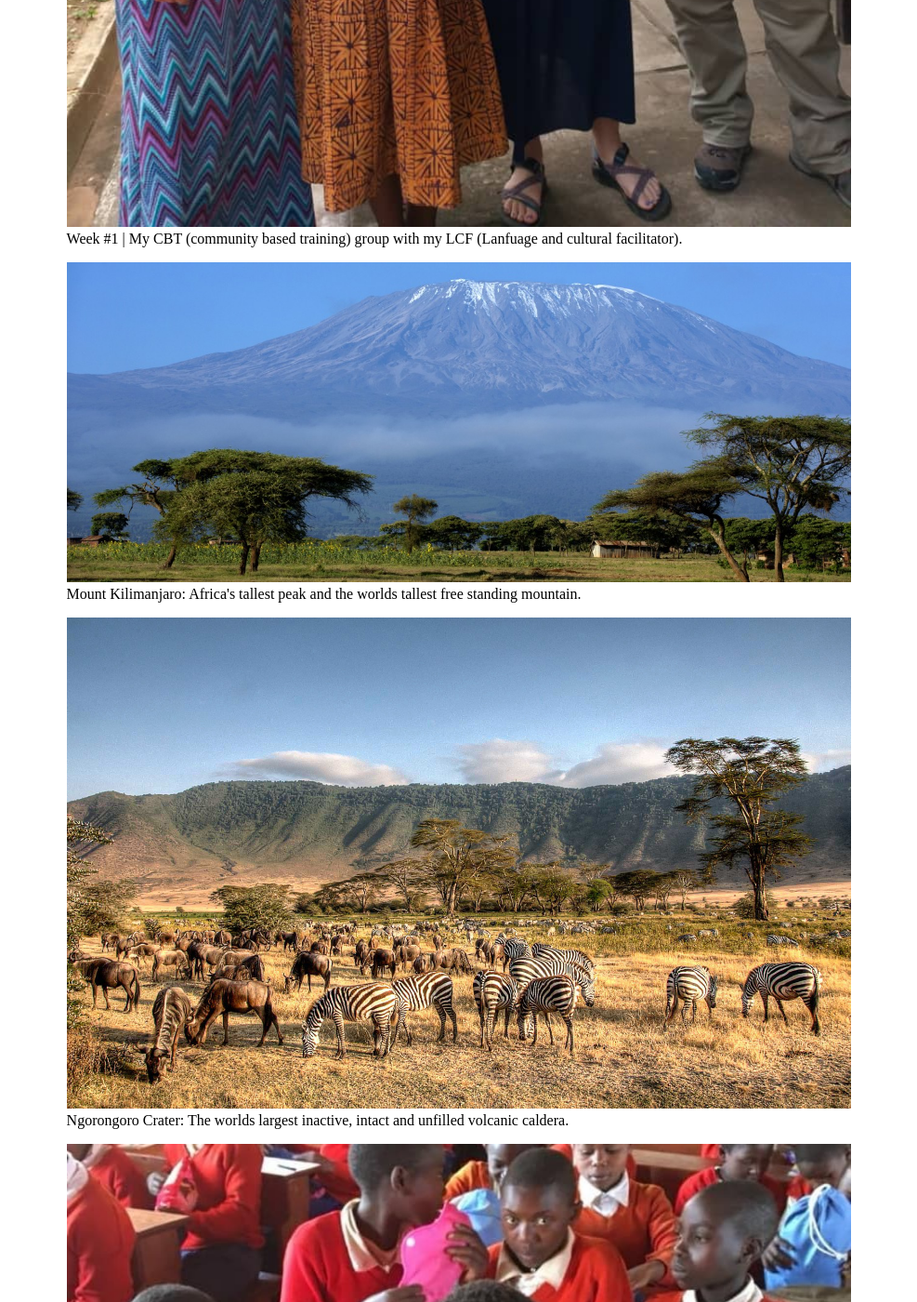
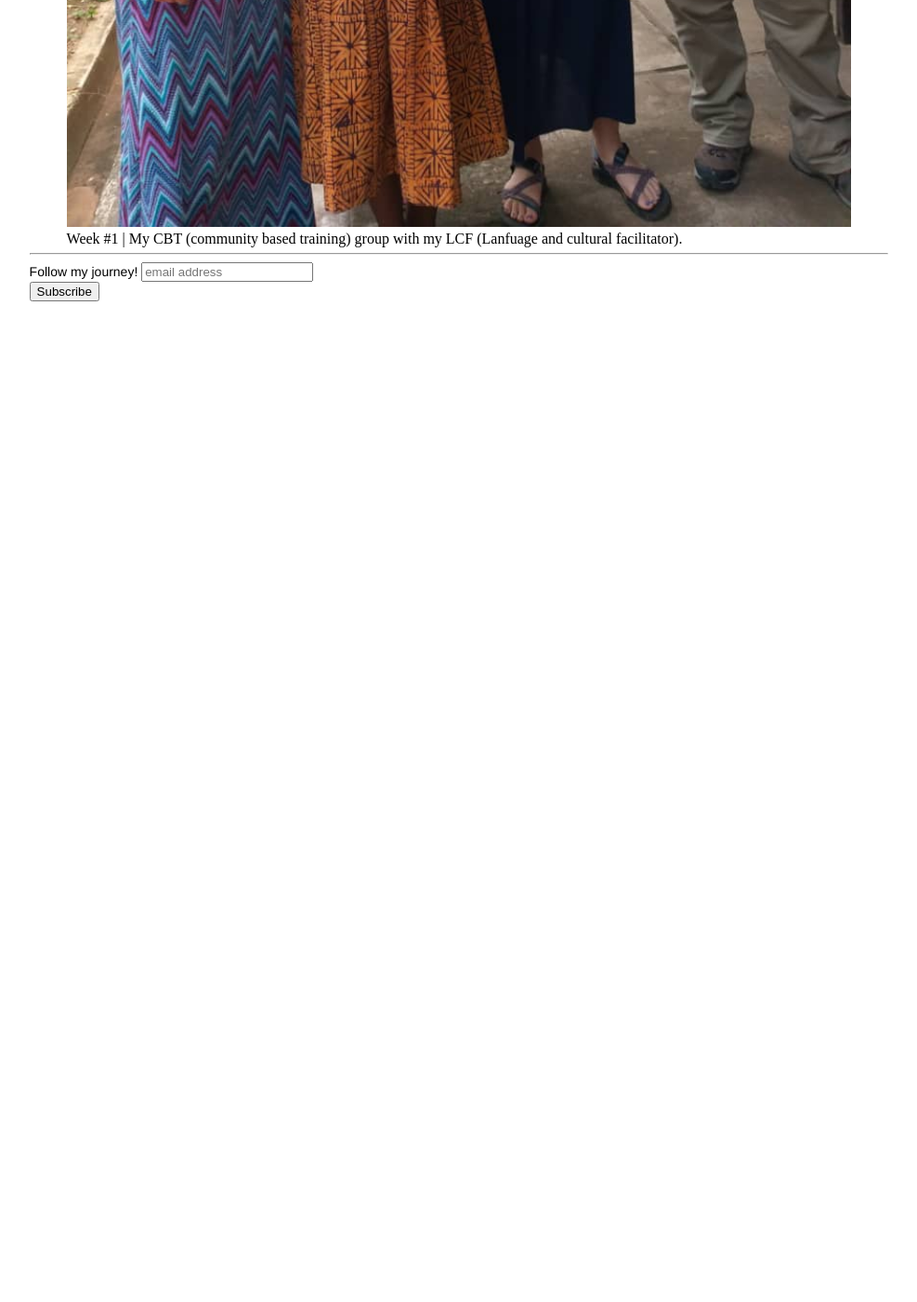
Before and after one commit to caliholman/caliholman.github.io, a Jekyll site: the page built from photos.html, in a window 1280 px wide and 1400 px high, scrolled down 9336 px. Shown: the whole window at 93% size, without its empty margins (146-1133 px from the left). Built offline with Jekyll 4.4.1, drawn with Linux system fonts in a browser that asks for light colours; comment, search, counter and statistics services are not loaded; after the commit the page ends 9660 px from its top, so only the background shows below that; some of the changed text lies outside the part shown.

Commit message:
reorganized post html/md file locations, also removed old photos

```diff
--- a/photos/photos.html
+++ b/photos.html
@@ -80,47 +80,3 @@ permalink: /photos/
 		Week #1 | My CBT (community based training) group with my LCF (Lanfuage and cultural facilitator).
 </figcaption>
 </figure>
-
-<figure>
-<img src="/img/kilimanjaro.jpg" 	style="width:100%">
-<figcaption>
-		Mount Kilimanjaro: Africa's tallest peak and the worlds tallest free standing mountain.
-</figcaption>
-</figure>
-<figure>
-<img src="/img/ngorongoro_crater.jpg" 	style="width:100%">
-<figcaption>
-		Ngorongoro Crater: The worlds largest inactive, intact and unfilled volcanic caldera.
-</figcaption>
-</figure>
-<figure>
-
-<img src="/img/students_1.jpg" 		style="width:100%">
-</figure>
-<figure>
-<img src="/img/students_2.jpg" 		style="width:100%">
-</figure>
-<figure>
-<img src="/img/students.jpg" 		style="width:100%">
-</figure>
-<figure>
-<img src="/img/tanzania_class.jpg" 	style="width:100%">
-</figure>
-<figure>
-<img src="/img/tanzania_crowd.jpg" 	style="width:100%">
-</figure>
-<figure>
-<img src="/img/tanzanian_family.jpg" 	style="width:100%">
-</figure>
-<figure>
-<img src="/img/tanzanian_women.jpg" 	style="width:100%">
-</figure>
-<figure>
-<img src="/img/village.jpg" 		style="width:100%">
-</figure>
-
-<footer>
-<p>
-	These photos were taken from the Peace Corps website. I plan to share my own photos once I get there.
-</p>
-</footer>
```
Also changed, not shown: about.md (renamed from about/about.md), posts.html (renamed from posts/index.html), tanzania.md (renamed from tanzania/tanzania.md), timeline.md (renamed from timeline/timeline.md).
